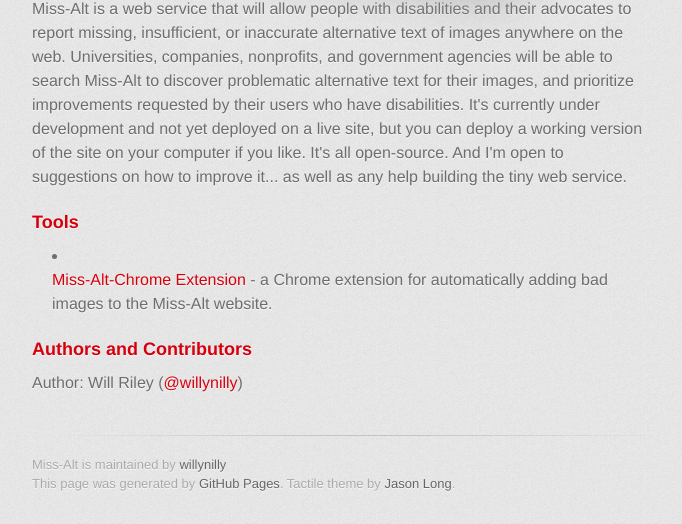
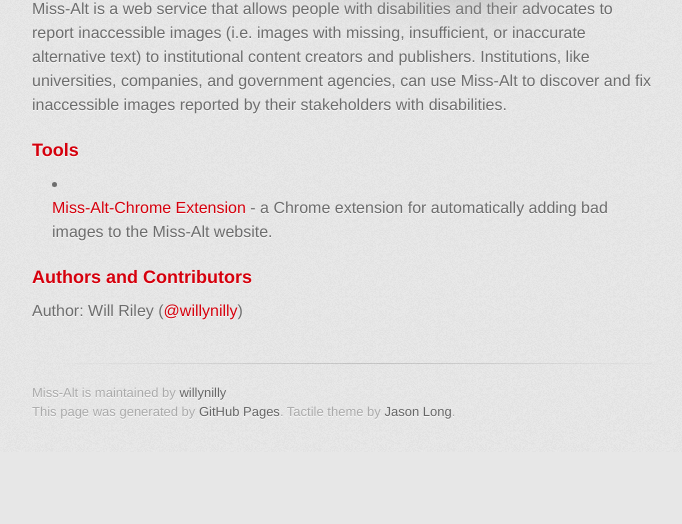
Before and after one commit to willynilly/miss-alt, a plain HTML site: page index.html in a window 1280 px wide. Shown: the part 578-1102 px from the top of the page, without its empty margins (298-980 px from the left). After the commit the page ends 1030 px from the top, so only its background shows below. Drawn offline with nearby package versions, Linux system fonts and the light colour scheme; a web font is replaced by a local one.

Commit message:
Changed the description of the Miss-Alt web service.

```diff
--- a/index.html
+++ b/index.html
@@ -114,7 +114,7 @@
 <h3>
 <a name="miss-alt" class="anchor" href="#miss-alt"><span class="octicon octicon-link"></span></a>What is Miss-Alt?</h3>
 
-<p>Miss-Alt is a web service that will allow people with disabilities and their advocates to report missing, insufficient, or inaccurate alternative text of images anywhere on the web.  Universities, companies, nonprofits, and government agencies will be able to search Miss-Alt to discover problematic alternative text for their images, and prioritize improvements requested by their users who have disabilities.  It's currently under development and not yet deployed on a live site, but you can deploy a working version of the site on your computer if you like.  It's all open-source.  And I'm open to suggestions on how to improve it... as well as any help building the tiny web service.</p>
+<p>Miss-Alt is a web service that allows people with disabilities and their advocates to report inaccessible images (i.e. images with missing, insufficient, or inaccurate alternative text) to institutional content creators and publishers.  Institutions, like universities, companies, and government agencies, can use Miss-Alt to discover and fix inaccessible images reported by their stakeholders with disabilities.</p>
 
 <h3>
 <a name="miss-alt-tools" class="anchor" href="#miss-alt-tools"><span class="octicon octicon-link"></span></a>Tools</h3><ul>
```
